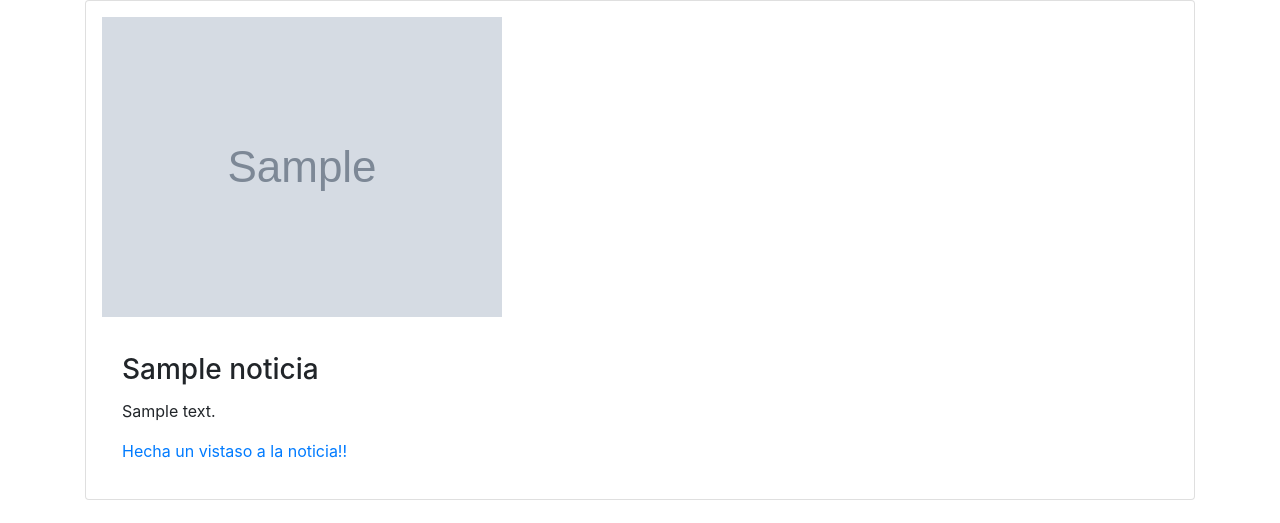
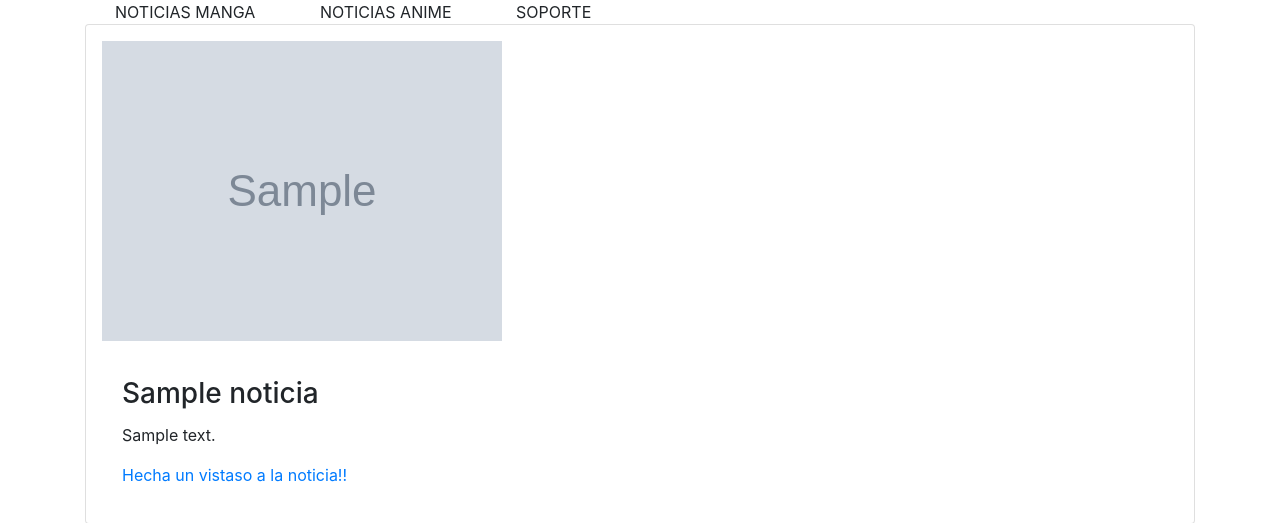
Before and after one commit to jn-betancourt/InfoMangaProject, a Django app: page / in a window 1280 px wide. Shown: the top 523 px of the page. Run offline with Django 4.2, Linux system fonts and the light colour scheme; tables that the repository leaves empty hold one stand-in row (values such as "Sample post"); grey boxes marked "Sample" are stand-in pictures; some libraries are stand-ins or nearby versions.

Commit message:
Barra_navegacion

```diff
--- a/templates/homepage.html
+++ b/templates/homepage.html
@@ -15,6 +15,7 @@
 </head>
 <body class="d-flex flex-column">
     <main class="container flex-grow-1">
+        {% include "navegacion_bar.html" %}
         <div class="row">
             <div class="col">
         {% for noticia in noticias %}
--- /dev/null
+++ b/templates/navegacion_bar.html
@@ -0,0 +1,22 @@
+<!DOCTYPE html>
+<html lang="en">
+    <style>
+        #miBarra {
+            margin: 0px;
+            padding: 0;
+            list-style: none;
+            text-transform: uppercase;
+        }
+        #miBarra li {
+            display: inline;
+            margin: 0 30px;
+        }
+    </style>
+    <body>
+        <ul id="miBarra">
+            <li>Noticias Manga</li>
+            <li>Noticias Anime</li>
+            <li>Soporte</li>
+        </ul>
+    </body>
+</html>
```
